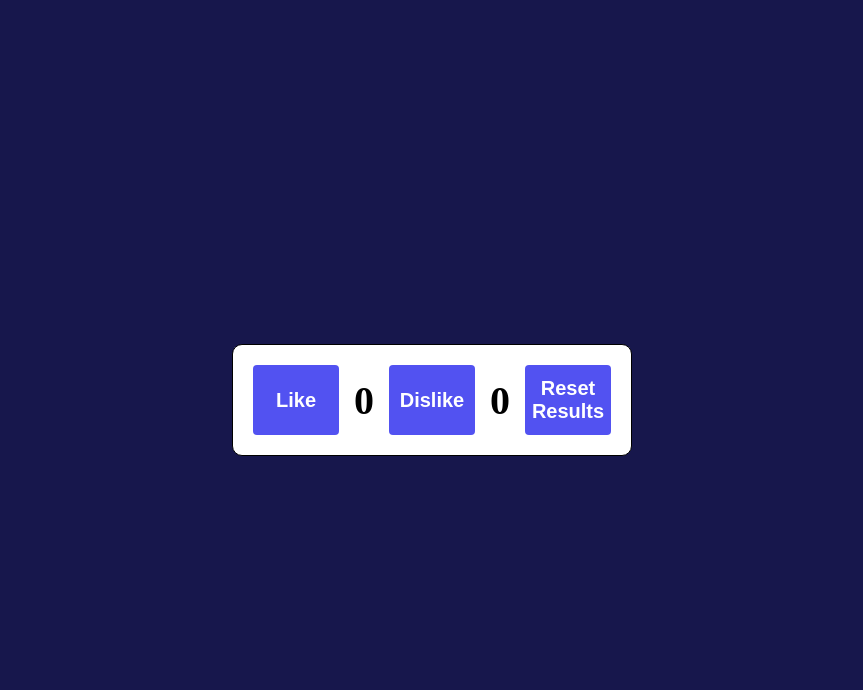
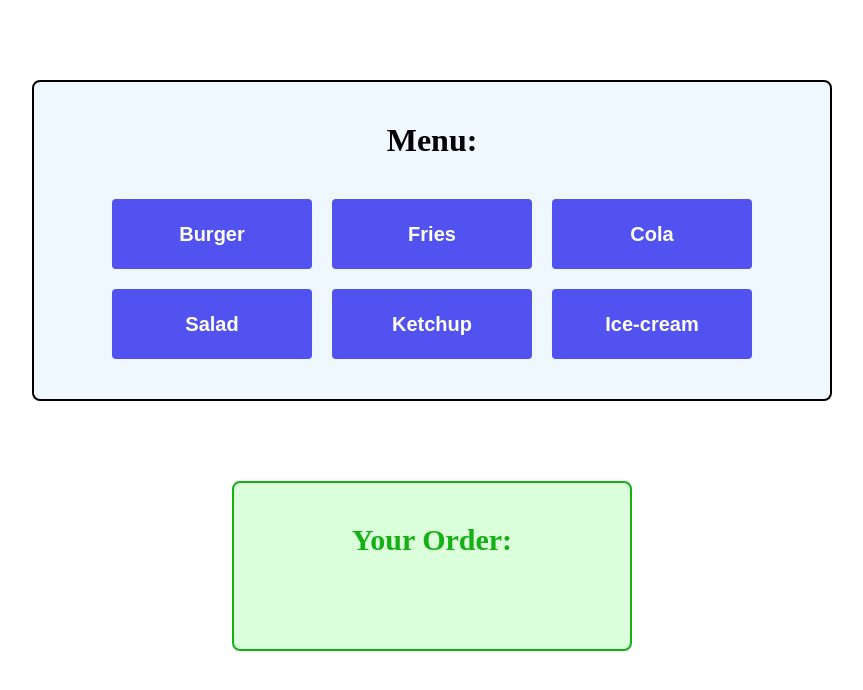
Before and after one commit to simSim2021/homework_02_frontend_pro, a React (Vite) app: page / in a window 1280 px wide. Shown: the top 690 px of the page, without its empty margins (208-1071 px from the left). Built offline with nearby package versions, Linux system fonts and the light colour scheme.

Commit message:
lesson_05

```diff
--- a/package.json
+++ b/package.json
@@ -11,7 +11,8 @@
   },
   "dependencies": {
     "react": "^19.2.0",
-    "react-dom": "^19.2.0"
+    "react-dom": "^19.2.0",
+    "uuid": "^13.0.0"
   },
   "devDependencies": {
     "@eslint/js": "^9.39.1",
--- a/src/App.jsx
+++ b/src/App.jsx
@@ -2,19 +2,20 @@
 // import Lesson_02 from "./lessons/Lesson_02/Lesson_02";
 // import Lesson_03 from "./lessons/Lesson_03/Lesson_03";
 // import Lesson_04 from "./lessons/Lesson_04/Lesson_04";
+import Lesson_05 from "./lessons/Lesson_05/Lesson_05";
 
 // Homeworks
 // import Homework_02 from "./homeworks/Homework_02/Homework_02";
 // import Homework_03 from "./homeworks/Homework_03/Homework_03";
-import Homework_04 from "./homeworks/Homework_04/Homework_04";
+// import Homework_04 from "./homeworks/Homework_04/Homework_04";
 
 function App() {
   return (
     <>
       {/* LESSONS */}
-      {/* <Lesson_04 /> */}
+      <Lesson_05 />
       {/* HOMEWORKS */}
-      <Homework_04 />
+      {/* <Homework_04 /> */}
     </>
   );
 }
--- a/src/components/Feedback/Feedback.jsx
+++ b/src/components/Feedback/Feedback.jsx
@@ -19,7 +19,7 @@ const handleLike = ()=>{
 
 const handleDislike = ()=>{
     setDislike ((prevValue) =>{
-        return prevValue -1;
+        return prevValue +1;
     }
 
     )
@@ -32,19 +32,19 @@ const handleReset =()=>{
 
     return(
 
-        <div className="feedback_wrapper">
-            <div className="button_control">
-            <Button name="Like" onClick={handleLike}/>
-            </div>
-            <p className="count">{like}</p>
-            <div className="button_control">
-                <Button name="Dislike" onClick={handleDislike}/>
-            </div>
-            <p className="count">{dislike}</p>
-            <div className="button_control">
-                <Button name="Reset Results" onClick={handleReset}/>
-            </div>
+        <div className="feedback-wrapper">
+      <div className="feedback-control">
+        <div className="buttonwithcount-container">
+          <Button name="Like" onClick={handleLike} />
+          <p className="count">{like}</p>
         </div>
+        <div className="buttonwithcount-container">
+          <Button name="Dislike" onClick={handleDislike} />
+          <p className="count">{dislike}</p>
+        </div>
+      </div>
+      <Button name="Reset Results" onClick={handleReset} />
+    </div>
     )
 }
 
--- a/src/components/Feedback/styles.css
+++ b/src/components/Feedback/styles.css
@@ -1,22 +1,44 @@
-.feedback_wrapper {
+.feedback-wrapper {
+  display: flex;
+  flex-direction: column;
+  align-items: center;
+  justify-content: center;
+  gap: 30px;
+  width: 600px;
+  height: fit-content;
+  border: 1px solid white;
+  border-radius: 10px;
+  padding: 30px;
+  background-color: rgb(26, 35, 53);
+  color: white;
+}
+
+.feedback-control {
   display: flex;
   align-items: center;
-  justify-content: center;
-  gap: 15px;
-  width: 400px;
-  height: fit-content;
-  border: 1px solid black;
-  background-color: white;
-  color: black;
-  padding: 20px;
-  border-radius: 10px;
+  gap: 20px;
+  width: 100%;
 }
 
-.button_control {
-  width: 100px;
+.buttonwithcount-container {
+  display: flex;
+  align-items: center;
+  gap: 10px;
+  width: 100%;
 }
 
 .count {
   font-size: 40px;
-  font-weight: bold;
+  color: white;
 }
+
+.image {
+  width: 100%;
+  height: 100%;
+}
+
+.image-control {
+  width: 70px;
+  height: 70px;
+  cursor: pointer;
+}
--- /dev/null
+++ b/src/lessons/Lesson_05/Lesson_05.jsx
@@ -0,0 +1,86 @@
+import { useState } from "react";
+
+import { v4 } from "uuid";
+
+import Button from "../../components/Button/Button";
+
+import "./styles.css";
+
+function Lesson_05() {
+
+  const [order, setOrder] = useState([]);// ["Burger"] => ["Burger", "Fries"]
+
+  // Можно использовать функции по отдельности для каждой кнопки,
+  // и это будет работать
+  // Но код однотипный и намного удобнее и компактнее использовать
+  // универсальную функцию addMenuElement,
+  // в которую мы будем передавать нудный нам элемент заказа
+
+  // const addBurger = ()=>{
+  //   setOrder((prevValue)=>{//prevValue=["Burger", "Fries"]
+  //     return [...prevValue, "Burger"];
+  //   })
+  // };
+
+  // const addFries = ()=>{
+  //   setOrder((prevValue)=>{//prevValue=["Burger", "Fries"]
+  //     return [...prevValue, "Fries"];
+  //   })
+  // };
+
+  // const addCola = ()=>{
+  //   setOrder((prevValue)=>{//prevValue=["Burger", "Fries"]
+  //     return [...prevValue, "Cola"];
+  //   })
+  // };
+
+  const addMenuElement = (menuElement)=>{
+    setOrder((prevValue)=>{//prevValue=["Burger", "Fries"]
+      return [...prevValue, menuElement];
+    })
+  };
+
+  // map() JSX
+  // ["Burger", "Fries"] => [<li>Burger</li>, <li>Fries</li>]
+const finalOrder = order.map((orderEl)=>{
+  return <li key={v4()}>{orderEl}</li>
+});
+
+console.log(finalOrder);
+
+  return (
+    <div className="lesson_05_wrapper">
+      <div className="menu_wrapper">
+        <h1 className="menu">Menu:</h1>
+        <div className="button_wrapper">
+          <div className="button_control">
+            <Button name="Burger" onClick={()=>addMenuElement("Burger")} />
+          </div>
+          <div className="button_control">
+            <Button name="Fries" onClick={()=>addMenuElement("Fries")} />
+          </div>
+          <div className="button_control">
+            <Button name="Cola" onClick={()=>addMenuElement("Cola")} />
+          </div>
+          <div className="button_control">
+            <Button name="Salad" onClick={()=>addMenuElement("Salad")} />
+          </div>
+          <div className="button_control">
+            <Button name="Ketchup" onClick={()=>addMenuElement("Ketchup")} />
+          </div>
+          <div className="button_control">
+            <Button name="Ice-cream" onClick={()=>addMenuElement("Ice-cream")} />
+          </div>
+        </div>
+      </div>
+
+      <div className="order_wrapper">
+        <p className="order_title">Your Order:</p>
+        <ol className="order_list">{finalOrder}</ol>
+
+      </div>
+    </div>
+  );
+}
+
+export default Lesson_05;
--- /dev/null
+++ b/src/lessons/Lesson_05/styles.css
@@ -0,0 +1,62 @@
+.lesson_05_wrapper {
+  display: flex;
+  flex-direction: column;
+  align-items: center;
+  justify-content: flex-start;
+  padding: 80px;
+  flex: 1;
+  gap: 80px;
+}
+
+.menu_wrapper {
+  display: flex;
+  flex-direction: column;
+  border: 2px solid black;
+  border-radius: 8px;
+  width: 800px;
+  padding: 40px;
+  align-items: center;
+  gap: 40px;
+  background-color: aliceblue;
+}
+
+.button_wrapper {
+  display: flex;
+  width: 100%;
+  flex-wrap: wrap;
+  gap: 20px;
+  justify-content: center;
+}
+
+.button_control {
+  width: 200px;
+}
+
+.order_wrapper {
+  display: flex;
+  flex-direction: column;
+  gap: 20px;
+  width: 400px;
+  padding: 40px;
+  border: 2px solid rgb(21, 176, 21);
+  border-radius: 8px;
+  align-items: center;
+  background-color: rgb(218, 255, 218);
+}
+
+.order_title {
+  font-size: 30px;
+  font-weight: bold;
+  color: rgb(21, 176, 21);
+}
+
+.order_list {
+  display: flex;
+  flex-direction: column;
+  gap: 15px;
+}
+
+.order_item {
+  font-size: 26px;
+  font-weight: bold;
+}
```
Also changed, not shown: src/lessons/Lesson_05/data.js (added, +46 -0 lines), 1 other file (tests, documents, lock files or other folders).
